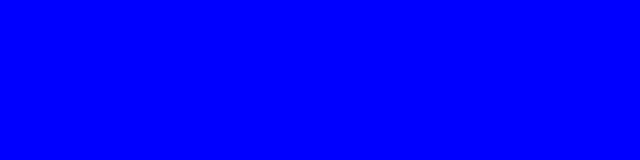
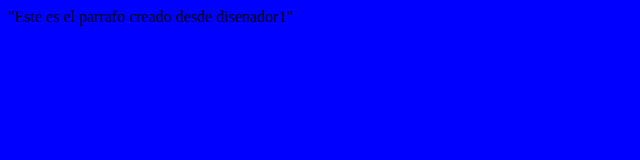
Before and after one commit to Saunders019/Pruebas, a plain HTML site: page index.html in a window 1280 px wide. Shown: the whole page, without its empty margins (0-640 px from the left). Drawn offline with Linux system fonts and the light colour scheme.

Commit message:
Creando parrrafo 2 desde diseñador1

```diff
--- a/index.html
+++ b/index.html
@@ -19,6 +19,8 @@
 
     <body>
 
+        <p> "Este es el parrafo creado desde disenador1" </p>
+
     </body>
 
 
```
